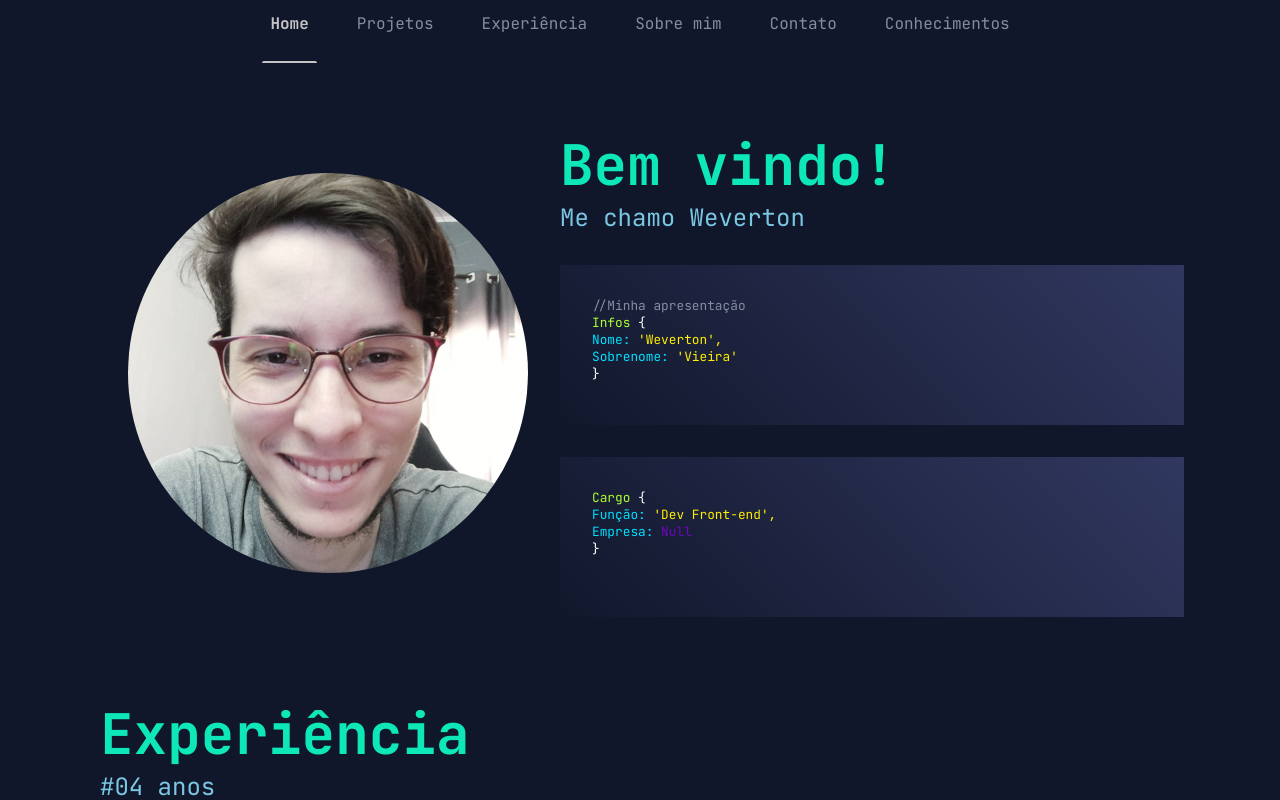
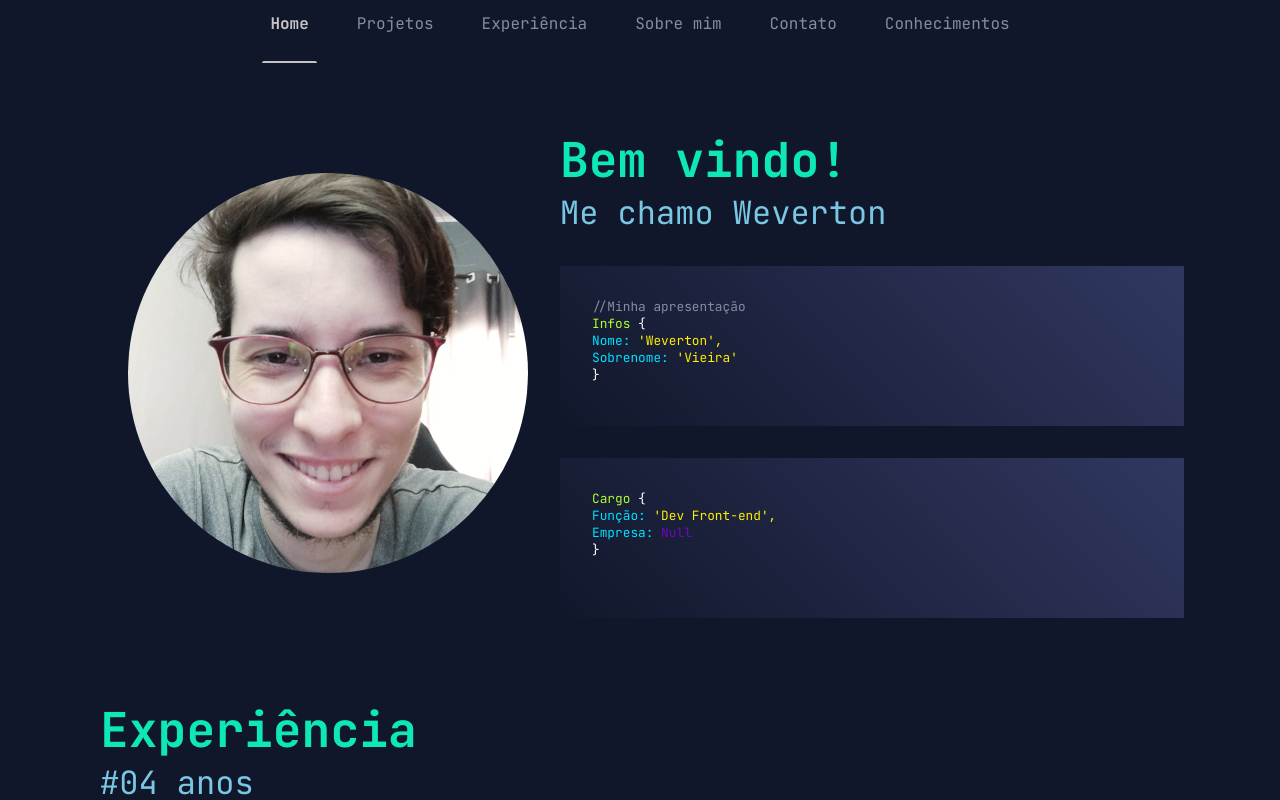
Before and after one commit to tomvieir/LandingPage, a Next.js app: page / in a window 1280 px wide. Shown: the top 800 px of the page. Built offline with nearby package versions, Linux system fonts and the light colour scheme.

Commit message:
Diminuindo tamanho da fonte

```diff
--- a/src/components/SectionTitle/SectionTitle.module.scss
+++ b/src/components/SectionTitle/SectionTitle.module.scss
@@ -1,13 +1,13 @@
 .container {
     strong {
-        font-size: 3.5rem;
+        font-size: 3rem;
         font-weight: bold;
         color: var(--primary);
         margin-bottom: 2rem;
     }
 
     h2 {
-
+        font-size: 2rem;
         color: var(--secondary);
         margin-bottom: 2rem;
         font-weight: 100;
```
